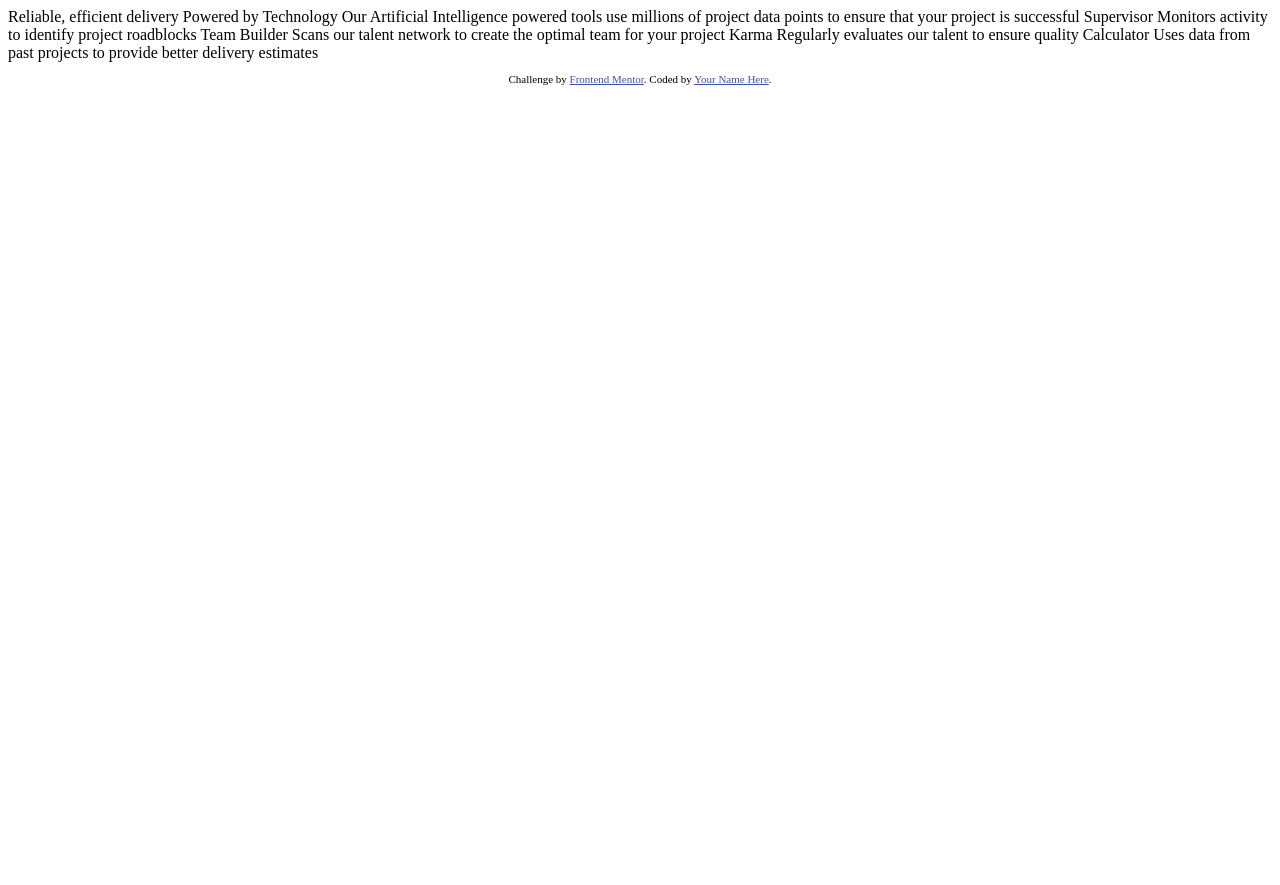
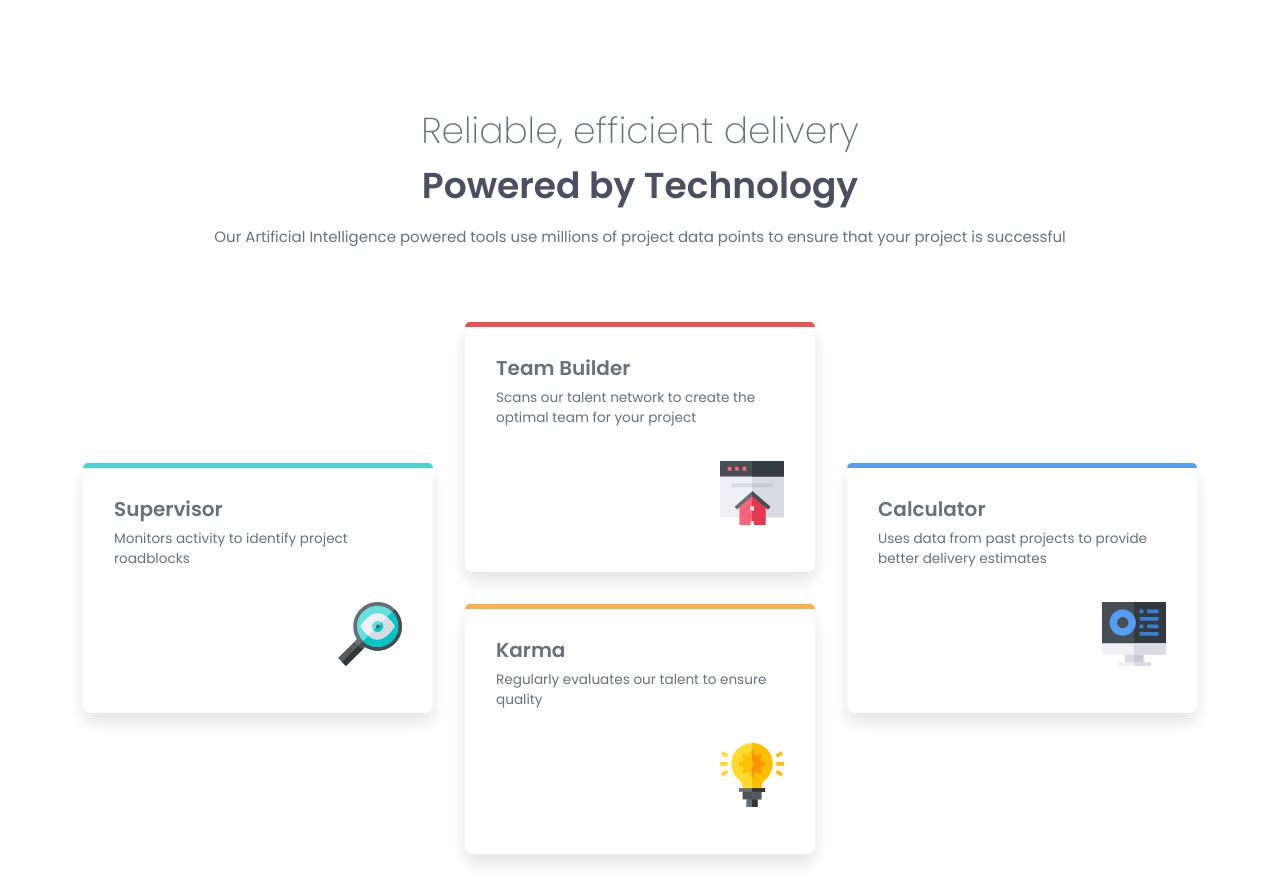
Before and after one commit to zardrick/four-card-feature-section, a plain HTML site: page index.html in a window 1280 px wide. Before the commit the page ends 800 px from the top, so only its background shows below. Drawn offline with Linux system fonts and the light colour scheme.

Commit message:
Project Completion
Completed the Four card feature section project, for Frontend Mentor Challenge.

```diff
--- a/index.html
+++ b/index.html
@@ -2,44 +2,53 @@
 <html lang="en">
 <head>
   <meta charset="UTF-8">
-  <meta name="viewport" content="width=device-width, initial-scale=1.0"> <!-- displays site properly based on user's device -->
+  <meta name="viewport" content="width=device-width, initial-scale=1.0">
+  <link rel="stylesheet" href="./css/main.css">
+  <link rel="icon" type="image/png" sizes="32x32" href="./images/favicon-32x32.png">
+  <link rel="preconnect" href="https://fonts.googleapis.com">
+  <link rel="preconnect" href="https://fonts.gstatic.com" crossorigin>
+  <link href="https://fonts.googleapis.com/css2?family=Poppins:ital,wght@0,100;0,200;0,300;0,400;0,500;0,600;0,700;0,800;0,900;1,100;1,200;1,300;1,400;1,500;1,600;1,700;1,800;1,900&display=swap" rel="stylesheet">
+  <title>Frontend Mentor | Four card feature section</title>
+</head>
 
-  <link rel="icon" type="image/png" sizes="32x32" href="./images/favicon-32x32.png">
 
-  <title>Frontend Mentor | Four card feature section</title>
-
-  <!-- Feel free to remove these styles or customise in your own stylesheet 👍 -->
-  <style>
-    .attribution { font-size: 11px; text-align: center; }
-    .attribution a { color: hsl(228, 45%, 44%); }
-  </style>
-</head>
 <body>
 
-  Reliable, efficient delivery
-  Powered by Technology
+  <h1 class="hero-title">Reliable, efficient delivery <br> <span>Powered by Technology</span></h1>
+  <p class="hero-description">Our Artificial Intelligence powered tools use millions of project data points to ensure that your project is successful</p>
 
-  Our Artificial Intelligence powered tools use millions of project data points
-  to ensure that your project is successful
+  <div class="wrapper">
+      <div class="card supervisor">
+          <div class="card-content">
+            <h2>Supervisor</h2>
+            <p>Monitors activity to identify project roadblocks</p></div>
+          <img src="images/icon-supervisor.svg" alt="Supervisor Icon">
+      </div>
 
-  Supervisor
-  Monitors activity to identify project roadblocks
+      <div class="card team-builder">
+          <div class="card-content">
+            <h2>Team Builder</h2>
+            <p>Scans our talent network to create the optimal team for your project</p>
+          </div>
+          <img src="images/icon-team-builder.svg" alt="Team Builder Icon">
+      </div>
 
-  Team Builder
-  Scans our talent network to create the optimal team for your project
+      <div class="card karma">
+        <div class="card-content">
+          <h2>Karma</h2>
+          <p>Regularly evaluates our talent to ensure quality</p>
+        </div>
+        <img src="images/icon-karma.svg" alt="Karma Icon">
+      </div>
 
-  Karma
-  Regularly evaluates our talent to ensure quality
-
-  Calculator
-  Uses data from past projects to provide better delivery estimates
+      <div class="card calculator">
+        <div class="card-content"><h2>Calculator</h2>
+          <p>Uses data from past projects to provide better delivery estimates</p>
+        </div>
+        <img src="images/icon-calculator.svg" alt="Calculator Icon">
+      </div>
+  </div>
 
 
-  <footer>
-    <p class="attribution">
-      Challenge by <a href="https://www.frontendmentor.io?ref=challenge" target="_blank">Frontend Mentor</a>.
-      Coded by <a href="#">Your Name Here</a>.
-    </p>
-  </footer>
 </body>
 </html>
--- /dev/null
+++ b/scss/main.scss
@@ -0,0 +1,166 @@
+// Variables
+$red: hsl(0, 78%, 62%);
+$cyan: hsl(180, 62%, 55%);
+$orange: hsl(34, 97%, 64%);
+$blue: hsl(212, 86%, 64%);
+
+$grey500: hsl(234, 12%, 34%);
+$text-color: hsl(212, 6%, 44%);
+$white: hsl(0, 0%, 100%);
+
+// Font
+$body-font: "Poppins", sans-serif;
+$fs-p: 0.9375rem;
+$fs-h1: 1.5rem;
+$fs-h2: 1.25rem;
+
+// Global Styles
+* {
+    margin: 0;
+    padding: 0;
+    box-sizing: border-box;
+}
+
+body {
+    display: flex;
+    flex-direction: column;
+    align-items: center;
+    padding: 1.9375rem;
+    text-align: center;
+    font-family: $body-font;
+    font-size: $fs-p;
+    color: $text-color;
+}
+
+h2, p {
+    margin: 0;
+}
+
+.hero-title {
+    margin-top: 1.5rem;
+    font-size: $fs-h1;
+    font-weight: 200;
+}
+
+.hero-title span {
+    font-weight: 600;
+    color: $grey500;
+}
+
+.hero-description {
+    margin: 0.875rem 0;
+}
+
+
+// Card Styles
+.wrapper {
+    padding-top: 0.875rem;
+}
+
+.card {
+    margin: 2rem 0;
+    padding: 1.9375rem;
+    min-height: 15.625rem;
+    max-width: 18.625rem;
+    border-radius: 0.5rem;
+    position: relative;
+    display: flex;
+    flex-direction: column;
+    justify-content: space-between;
+    text-align: left;
+    background: $white;
+    box-shadow: 0px 10px 15px rgba(0, 0, 0, 0.1);
+
+    h2 {
+        font-size: $fs-h2;
+        font-weight: 600;
+    }
+
+    p {
+        font-size: 0.85rem;
+        margin: 0.3125rem 0;
+    }
+
+    img {
+        width: 4rem;
+        height: 4rem;
+        margin: 1rem 0;
+        align-self: flex-end;
+    }
+
+    &::before {
+        content: "";
+        position: absolute;
+        top: 0;
+        left: 0;
+        width: 100%;
+        height: 5px;
+        border-radius: 8px 8px 0 0;
+    }
+
+    &.supervisor::before {
+        background: $cyan;
+    }
+
+    &.team-builder::before {
+        background: $red;
+    }
+
+    &.karma::before {
+        background: $orange;
+    }
+
+    &.calculator::before {
+        background: $blue;
+    }
+}
+
+@media (min-width: 48rem) {
+    .hero-title {
+        margin-top: 4.5rem;
+        font-size: 2.25rem;
+    }
+
+    .hero-description {
+        margin: 0.75rem;
+    }
+
+    .wrapper {
+        display: grid;
+        grid-template-columns: repeat(3, 1fr);
+        grid-template-rows: auto auto;
+        gap: 2rem;
+        max-width: 100%;
+        padding-top: 0;
+        margin-top: 3.875rem;
+        align-items: center;
+    }
+
+    .card {
+        max-width: 21.875rem;
+        margin: 0;
+
+    }
+
+    .supervisor {
+        grid-column: 1 / 2;
+        grid-row: 1 / 3;
+
+    }
+
+    .team-builder {
+        grid-column: 2 / 3;
+        grid-row: 1 / 2;
+    }
+
+    .karma {
+        grid-column: 2 / 3;
+        grid-row: 2 / 3;
+    }
+
+    .calculator {
+        grid-column: 3 / 4;
+        grid-row: 1 / 3;
+
+    }
+}
```
Also changed, not shown: css/main.css (added), 3 other files.
